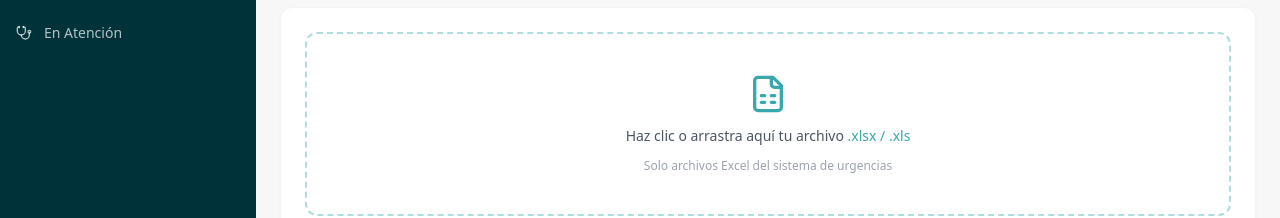
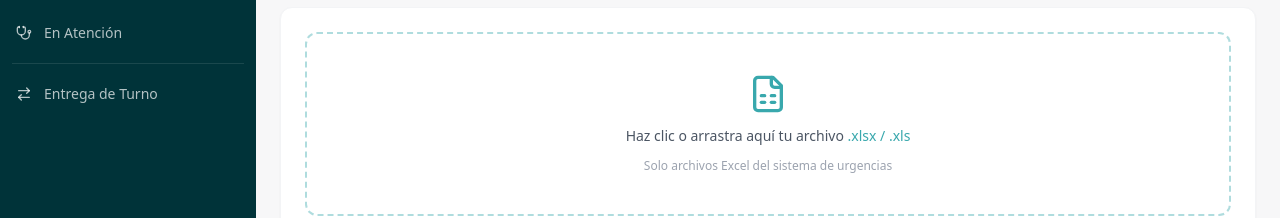
Before and after one commit to andresdiazm/dashboard-urgencia-hsj, a React (Vite) app: page /carga in a window 1280 px wide. Shown: the part 153-371 px from the top of the page. Built offline with nearby package versions, Linux system fonts and the light colour scheme.

Commit message:
feat: agregar enlace "Entrega de Turno" en sidebar
Agrega hipervínculo externo al sitio digera-urgencia en el menú lateral,
separado de la navegación interna con un divisor.

Co-Authored-By: Claude Sonnet 4.6 <noreply@anthropic.com>

```diff
--- a/src/components/Layout/Sidebar.tsx
+++ b/src/components/Layout/Sidebar.tsx
@@ -1,5 +1,5 @@
 import { NavLink } from 'react-router-dom'
-import { Upload, Clock, Stethoscope, X } from 'lucide-react'
+import { Upload, Clock, Stethoscope, X, ArrowRightLeft } from 'lucide-react'
 import { useDataStore } from '../../store/useDataStore'
 
 const NAV_ITEMS = [
@@ -61,6 +61,19 @@ export default function Sidebar({ open, onClose }: Props) {
               <span>{label}</span>
             </NavLink>
           ))}
+
+          <div className="mx-3 my-2 border-t border-white/10" />
+
+          <a
+            href="https://andresdiazm.github.io/digera-urgencia/"
+            target="_blank"
+            rel="noopener noreferrer"
+            onClick={onClose}
+            className="flex items-center gap-3 px-4 py-3 text-sm text-white/70 hover:bg-white/10 hover:text-white transition-colors"
+          >
+            <ArrowRightLeft className="w-4 h-4 flex-shrink-0" />
+            <span>Entrega de Turno</span>
+          </a>
         </nav>
 
         {patients.length > 0 && (
```
